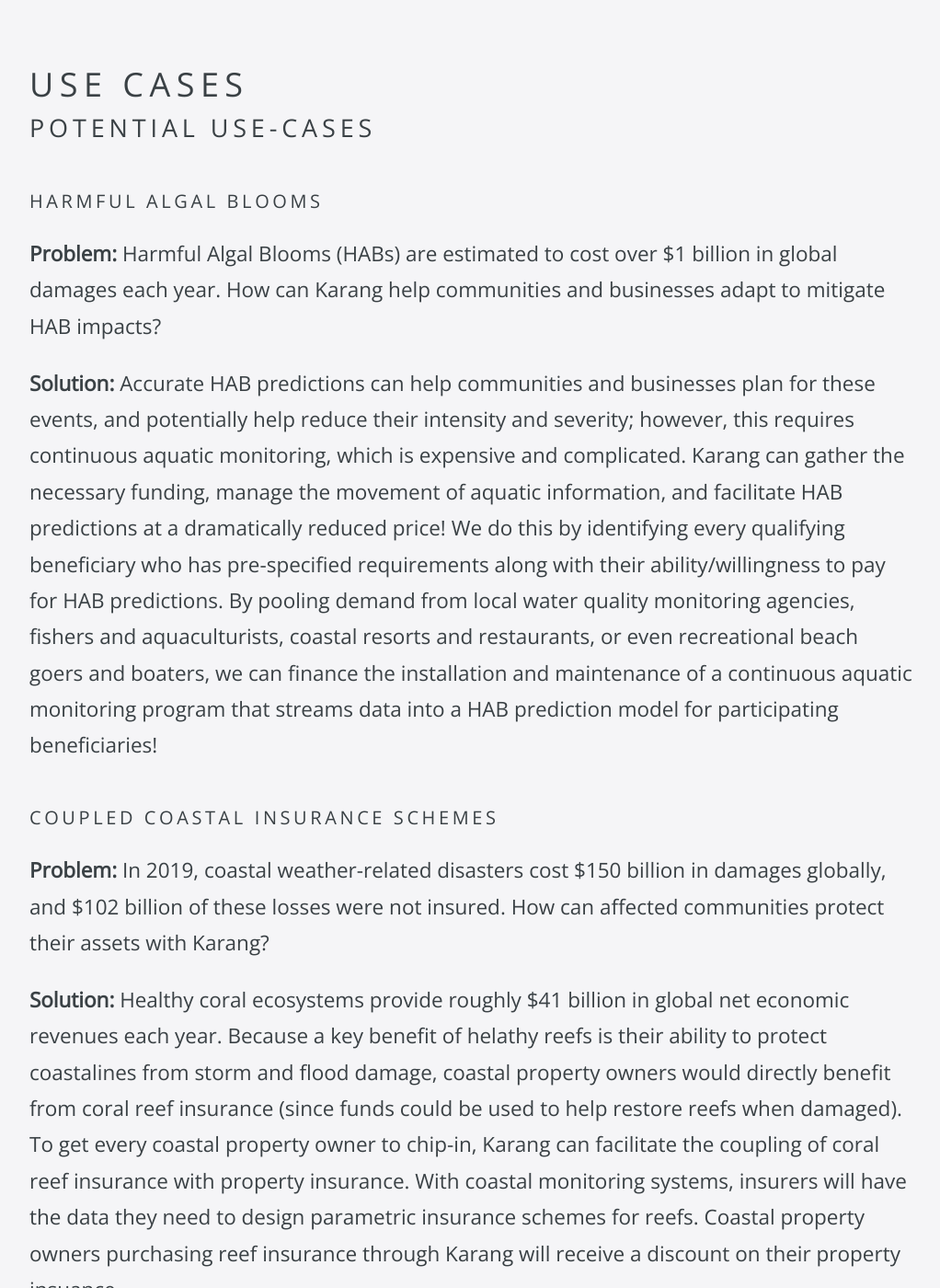
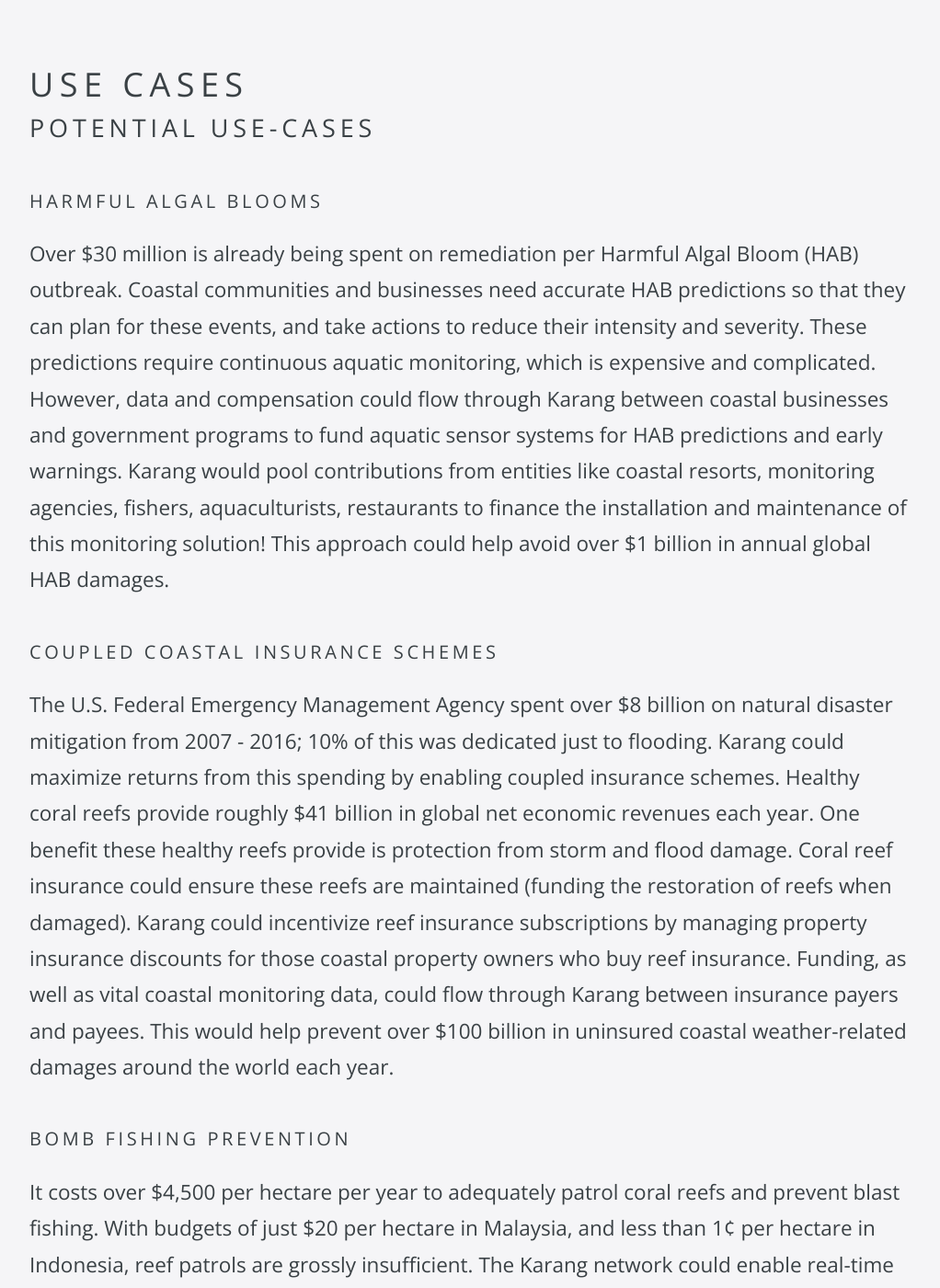
Before and after one commit to SSOATeam/website, a Jekyll site: the page built from use-cases/index.html, in a window 1280 px wide and 1400 px high, scrolled down 435 px. Shown: the whole window at 92% size, without its empty margins (128-1150 px from the left). Built offline with Jekyll 4.4.1, drawn with Linux system fonts in a browser that asks for light colours; nearby versions of some CDN libraries; some of the changed text lies outside the part shown.

Commit message:
Update index.html
updated text per amelia and kat from google doc

```diff
--- a/use-cases/index.html
+++ b/use-cases/index.html
@@ -8,34 +8,31 @@
 ---
 <h3 id="potential-use-cases">Potential Use-Cases</h3>
 <h5 id="harmful-algal-blooms">Harmful Algal Blooms</h5>
-<p><strong>Problem:</strong> Harmful Algal Blooms (HABs) are estimated to cost over $1 billion in global damages each year. How can Karang help
-	communities and businesses adapt to mitigate HAB impacts?</p>
-<p><strong>Solution:</strong> Accurate HAB predictions can help communities and businesses plan for these events, and potentially help reduce their intensity
-	and severity; however, this requires continuous aquatic monitoring, which is expensive and complicated. Karang can gather the necessary funding,
-	manage the movement of aquatic information, and facilitate HAB predictions at a dramatically reduced price! We do this by identifying every qualifying
-	beneficiary who has pre-specified requirements along with their ability/willingness to pay for HAB predictions. By pooling demand from local water
-	quality monitoring agencies, fishers and aquaculturists, coastal resorts and restaurants, or even recreational beach goers and boaters, we can finance
-	the installation and maintenance of a continuous aquatic monitoring program that streams data into a HAB prediction model for participating beneficiaries!
+<p>Over $30 million is already being spent on remediation per Harmful Algal Bloom (HAB) outbreak. Coastal communities and businesses need accurate HAB
+predictions so that they can plan for these events, and take actions to reduce their intensity and severity. These predictions require continuous
+aquatic monitoring, which is expensive and complicated. However, data and compensation could flow through Karang between coastal businesses and
+government programs to fund aquatic sensor systems for HAB predictions and early warnings. Karang would pool contributions from entities like coastal
+resorts, monitoring agencies, fishers, aquaculturists, restaurants to finance the installation and maintenance of this monitoring solution! This approach
+could help avoid over $1 billion in annual global HAB damages.
 </p>
 
 <h5 id="coupled-coastal-insurance-schemes">Coupled Coastal Insurance Schemes</h5>
-<p><strong>Problem:</strong> In 2019, coastal weather-related disasters cost $150 billion in damages globally, and $102 billion of these losses were not insured.
-	How can affected communities protect their assets with Karang?
-</p>
-<p><strong>Solution:</strong> Healthy coral ecosystems provide roughly $41 billion in global net economic revenues each year. Because a key benefit of helathy reefs
-	is their ability to protect coastalines from storm and flood damage, coastal property owners would directly benefit from coral reef insurance (since
-	funds could be used to help restore reefs when damaged). To get every coastal property owner to chip-in, Karang can facilitate the coupling of coral
-	reef insurance with property insurance. With coastal monitoring systems, insurers will have the data they need to design parametric insurance schemes
-	for reefs. Coastal property owners purchasing reef insurance through Karang will receive a discount on their property insuance.
+<p>The U.S. Federal Emergency Management Agency spent over $8 billion on natural disaster mitigation from 2007 - 2016; 10% of this was dedicated just to
+flooding. Karang could maximize returns from this spending by enabling coupled insurance schemes. Healthy coral reefs provide roughly $41 billion in
+global net economic revenues each year. One benefit these healthy reefs provide is protection from storm and flood damage. Coral reef insurance could
+ensure these reefs are maintained (funding the restoration of reefs when damaged). Karang could incentivize reef insurance subscriptions by managing
+property insurance discounts for those coastal property owners who buy reef insurance. Funding, as well as vital coastal monitoring data, could flow
+through Karang between insurance payers and payees. This would help prevent over $100 billion in uninsured coastal weather-related damages around the
+world each year.
 </p>
 
 <h5 id="bomb-fishing-prevention">Bomb Fishing Prevention</h5>
-<p><strong>Problem:</strong> Bomb fishing is estimated to destroy over $78 billion each year, worldwide. How can Karang help communities
-	discourage this harmful practice and reduce their losses?</p>
-<p><strong>Solution:</strong> With real-time acoustic monitoring, authorities can easily apprehend bomb fishers on the water. Unfortunately,
-	real-time detection requires an expensive suite of technologies. However, as previously mentioned, Karang aggregates supply, demand,
-	and funding to implement and maintain solutions for a variety of beneficiaries. With adequate technology, data, and algorithmic support,
-	authorities can receive blast alerts with a timestamp and aproximate GPS coordinates, and immediately pursue the perpetrators.
+<p>It costs over $4,500 per hectare per year to adequately patrol coral reefs and prevent blast fishing. With budgets of just $20 per hectare in
+Malaysia, and less than 1¢ per hectare in Indonesia, reef patrols are grossly insufficient. The Karang network could enable real-time acoustic
+monitoring of coastal areas to maximize the impact of available funds. With monitoring systems, authorities could apprehend offenders such as blast
+fishers on the water. Karang could pool and distribute funding for a community-wide hydrophone network that algorithmically detects and locates blast
+fishing explosions. Blast alerts could flow through Karang to local authorities who could then immediately pursue the perpetrators. This could save
+the world over $78 billion per year.
 </p>
 
 {% if paginator.total_pages > 1 %}
```
